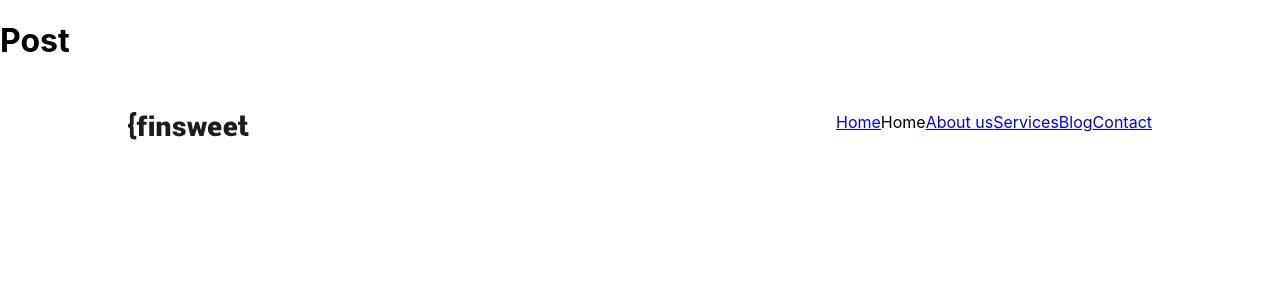
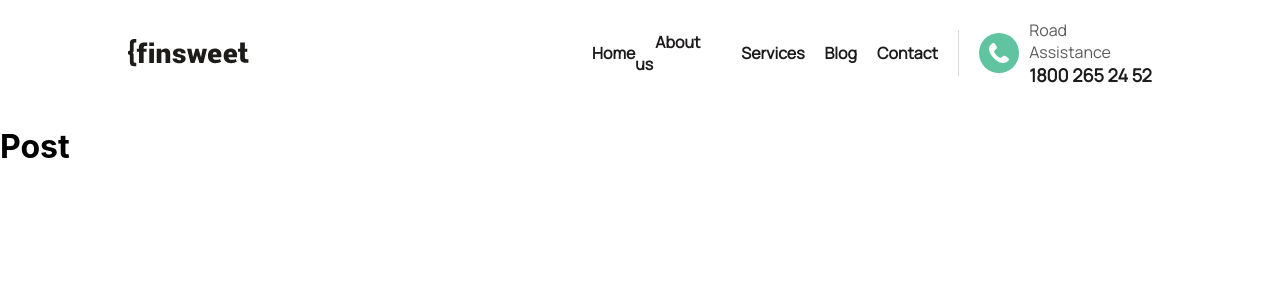
Before and after one commit to irminaj/autoservice_website, a React (Create React App) app in the folder autoservice-react-app/: page /post in a window 1280 px wide. Shown: the top 300 px of the page. Built offline with nearby package versions, Linux system fonts and the light colour scheme.

Commit message:
add navigation bar

```diff
--- a/autoservice-react-app/src/App.js
+++ b/autoservice-react-app/src/App.js
@@ -2,7 +2,7 @@ import React from "react";
 import { useTranslation } from "react-i18next";
 import "./translations/translations.jsx";
 import { Navbar } from "./components/navigation/Navbar.jsx";
-import { GlobalStyle, MainContainerStyles } from "./globalStyles/globalStyles.style.jsx";
+import { MainContainerStyles } from "./globalStyles/globalStyles.style.jsx";
 import { Routes, Route } from "react-router-dom";
 import { Home } from "./pages/home/Home.jsx";
 import { Services } from "./pages/services/Services.jsx";
@@ -11,12 +11,15 @@ import { About } from "./pages/about/About.jsx";
 import { Contact } from "./pages/contact/Contact.jsx";
 import { Blog } from "./pages/blog/Blog.jsx";
 import { Post } from "./pages/post/Post.jsx";
+import { Theme } from "./theme.js";
 
 const App = () => {
   const { t } = useTranslation();
   return (
-    // <GlobalStyle>
+    <Theme>
+      {/* <GlobalStyle> */}
       <MainContainerStyles>
+        <Navbar />
         <Routes>
           <Route path="/" element={<Home />} />
           <Route path="/services" element={<Services />} />
@@ -26,10 +29,9 @@ const App = () => {
           <Route path="/blog" element={<Blog />} />
           <Route path="/post" element={<Post />} />
         </Routes>
-      {/* <h1>{t("hello")}</h1> */}
-      <Navbar />
       </MainContainerStyles>
-    // </GlobalStyle>
+      {/* </GlobalStyle> */}
+    </Theme>
   );
 };
 
--- a/autoservice-react-app/src/components/navigation/Navbar.jsx
+++ b/autoservice-react-app/src/components/navigation/Navbar.jsx
@@ -1,33 +1,52 @@
 import React from "react";
 import logo from "../../assets/Logo.svg";
-import { NavigationContainerStyle, NavigationIconStyle, NavigationLinksListStyle } from "./Navbar.style";
-import { Link } from "react-router-dom";
+import {
+  AssistanceContainerStyle,
+  AssistanceIconStyle,
+  AssistancePhoneStyle,
+  AssistanceTextContainerStyle,
+  AssistanceTextStyle,
+  NavigationContainerStyle,
+  NavigationIconStyle,
+  NavigationLinksListStyle,
+  NavigationLinksStyle,
+  RightNavigationStyle,
+  StyledLink,
+} from "./Navbar.style";
+import assistanceIcon from "../../assets/assistanceIcon.svg";
+import line from "../../assets/Line.svg";
 
 export const Navbar = () => {
   return (
     <NavigationContainerStyle>
       <NavigationIconStyle src={logo} />
-      <div>
+      <RightNavigationStyle>
         <NavigationLinksListStyle>
+          <NavigationLinksStyle>
+            <StyledLink to="/">Home</StyledLink>
+          </NavigationLinksStyle>
           <li>
-            <Link to="/">Home</Link>
-            Home
+            <StyledLink to="/about">About us</StyledLink>
           </li>
           <li>
-            <Link to="/about">About us</Link>
+            <StyledLink to="/services">Services</StyledLink>
           </li>
           <li>
-            <Link to="/services">Services</Link>
+            <StyledLink to="/blog">Blog</StyledLink>
           </li>
           <li>
-            <Link to="/blog">Blog</Link>
-          </li>
-          <li>
-            <Link to="/contact">Contact</Link>
+            <StyledLink to="/contact">Contact</StyledLink>
           </li>
         </NavigationLinksListStyle>
-        <div></div>
-      </div>
+        <img src={line} />
+        <AssistanceContainerStyle>
+          <AssistanceIconStyle src={assistanceIcon} />
+          <AssistanceTextContainerStyle>
+            <AssistanceTextStyle>Road Assistance</AssistanceTextStyle>
+            <AssistancePhoneStyle>1800 265 24 52</AssistancePhoneStyle>
+          </AssistanceTextContainerStyle>
+        </AssistanceContainerStyle>
+      </RightNavigationStyle>
     </NavigationContainerStyle>
   );
 };
--- a/autoservice-react-app/src/components/navigation/Navbar.style.jsx
+++ b/autoservice-react-app/src/components/navigation/Navbar.style.jsx
@@ -1,4 +1,5 @@
 import styled from "styled-components";
+import { Link } from "react-router-dom";
 
 export const NavigationContainerStyle = styled.div`
   width: 80%;
@@ -12,10 +13,57 @@ export const NavigationIconStyle = styled.img`
   width: 121px;
 `;
 
+export const RightNavigationStyle = styled.div`
+  display: flex;
+  flex-direction: row;
+`;
+
 export const NavigationLinksListStyle = styled.div`
   display: flex;
   align-items: center;
   list-style: none;
+  margin-right: 20px;
 `;
 
-export const NavigationLinksStyle = styled.div``;
+export const NavigationLinksStyle = styled.li``;
+
+export const StyledLink = styled(Link)`
+  text-decoration: none;
+  margin-left: 20px;
+  font-family: ${(props) => props.theme.fontFamily[0]};
+  font-size: ${(props) => props.theme.fontSizes.p2};
+  color: ${(props) => props.theme.colors.black};
+  font-weight: ${(props) => props.theme.fontWeight.semiBold};
+`;
+
+export const AssistanceContainerStyle = styled.div`
+  margin-left: 20px;
+  display: flex;
+`;
+export const AssistanceIconStyle = styled.img`
+  width: 40px;
+  margin-right: 10px;
+`;
+
+export const AssistanceTextContainerStyle = styled.div`
+  display: flex;
+  flex-direction: column;
+  align-items: flex-start;
+  justify-content: center;
+`;
+
+export const AssistanceTextStyle = styled.p`
+  margin: 0;
+  font-family: ${(props) => props.theme.fontFamily[0]};
+  font-size: ${(props) => props.theme.fontSizes.p2};
+  color: #5b5b5b;
+  font-weight: ${(props) => props.theme.fontWeight.medium};
+`;
+
+export const AssistancePhoneStyle = styled.p`
+  margin: 0;
+  font-family: ${(props) => props.theme.fontFamily[0]};
+  font-size: ${(props) => props.theme.fontSizes.p1};
+  color: ${(props) => props.theme.colors.black};
+  font-weight: ${(props) => props.theme.fontWeight.semiBold};
+`;
--- a/autoservice-react-app/src/index.js
+++ b/autoservice-react-app/src/index.js
@@ -4,17 +4,14 @@ import "./index.css";
 import App from "./App";
 import reportWebVitals from "./reportWebVitals";
 import { BrowserRouter } from "react-router-dom";
-import { ThemeProvider } from "styled-components";
-import { theme } from "./theme";
+import { GlobalStyle } from "./globalStyles/globalStyles.style";
 
 const root = ReactDOM.createRoot(document.getElementById("root"));
 root.render(
   <React.StrictMode>
-    <ThemeProvider theme={theme}>
-      <BrowserRouter>
-        <App />
-      </BrowserRouter>
-    </ThemeProvider>
+    <BrowserRouter>
+      <App />
+    </BrowserRouter>
   </React.StrictMode>
 );
 
--- a/autoservice-react-app/src/theme.js
+++ b/autoservice-react-app/src/theme.js
@@ -1,5 +1,12 @@
-export const theme = {
-  fontFamily: "'Manrope', sans-serif",
+import { ThemeProvider } from "styled-components";
+
+const projectTheme = {
+  fontFamily: ["Manrope", "sans-serif"],
   fontSizes: { h1: "64px", h2: "58px", h3: "48px", h4: "40px", h5: "32px", h6: "20px", p1: "18px", p2: "16px", caption: "12px", t1: "32px", t2: "24px" },
   colors: { white: "#FFFFFF", lightGrey: "#F2F2F2", steelGrey: "#E2E6E9", mint: "#00D289", secondary: "#661CE7", primary: "#FF6433", black: "#1E1B1B" },
+  fontWeight: { medium: "500", semiBold: "600" },
 };
+
+export const Theme = ({ children }) => {
+  return <ThemeProvider theme={projectTheme}>{children}</ThemeProvider>;
+};
```
Also changed, not shown: autoservice-react-app/src/assets/Line.svg (added), autoservice-react-app/src/assets/assistanceIcon.svg (added). Lines whose indentation alone changed are shown as unchanged.
